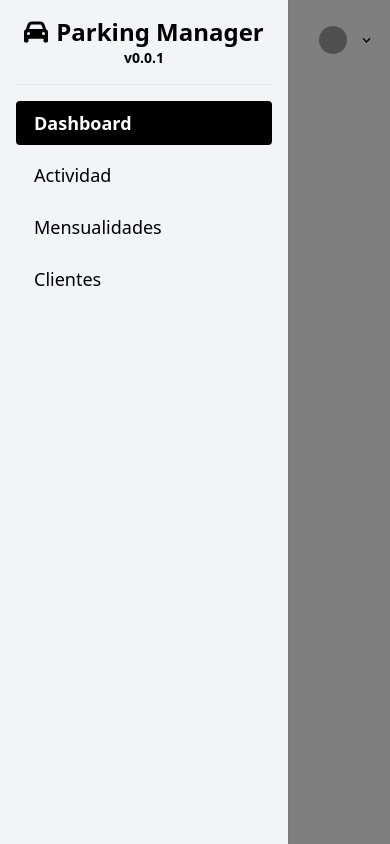
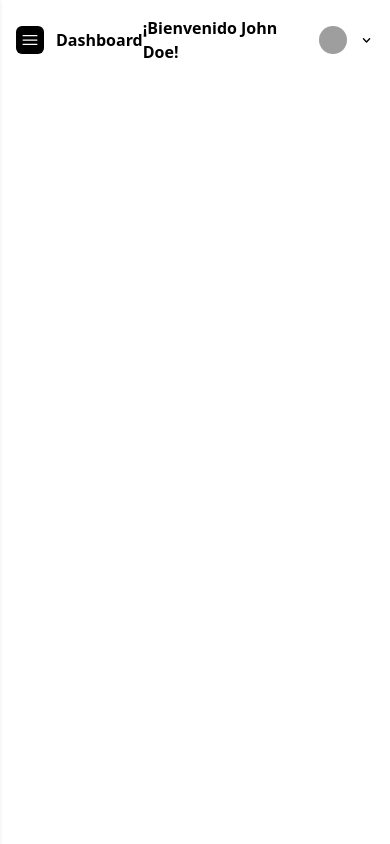
Before and after one commit to iLoGuel/parking-adm, a SvelteKit app: page /dashboard in a window 390 px wide. Built offline with nearby package versions, Linux system fonts and the light colour scheme; grey boxes are pictures that could not be loaded.

Commit message:
"Added onMount hook to set initial openMenu state based on window width; updated openMenu declaration"

```diff
--- a/src/layouts/DashboardLayout.svelte
+++ b/src/layouts/DashboardLayout.svelte
@@ -1,5 +1,6 @@
 <script>
     import { page } from "$app/stores";
+    import { onMount } from "svelte";
     let dashboardMenu =[
         { name: "Dashboard", href: "/dashboard", icon: null},
         { name: "Actividad", href: null, icon: null},
@@ -7,7 +8,10 @@
         { name: "Clientes", href: null, icon: null},
     ];
 
-    let openMenu = true;
+    let openMenu;
+    onMount(() => {
+        openMenu = window.innerWidth > 1024;
+    });
 
     function toggleMenu() {
         openMenu = !openMenu;
```
